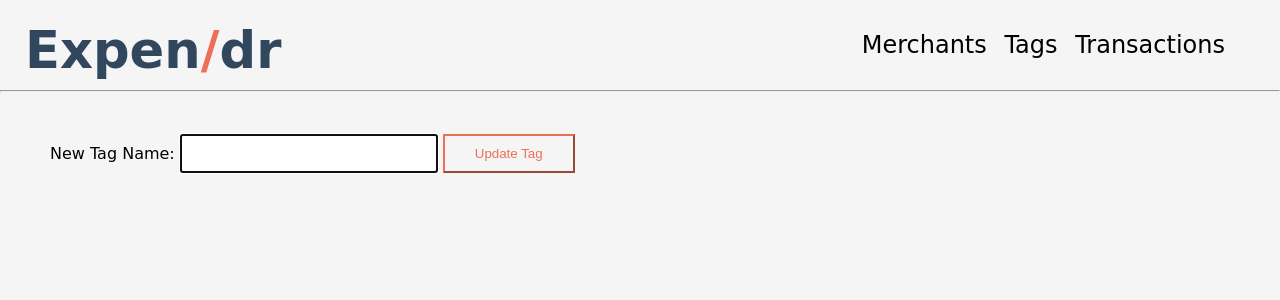
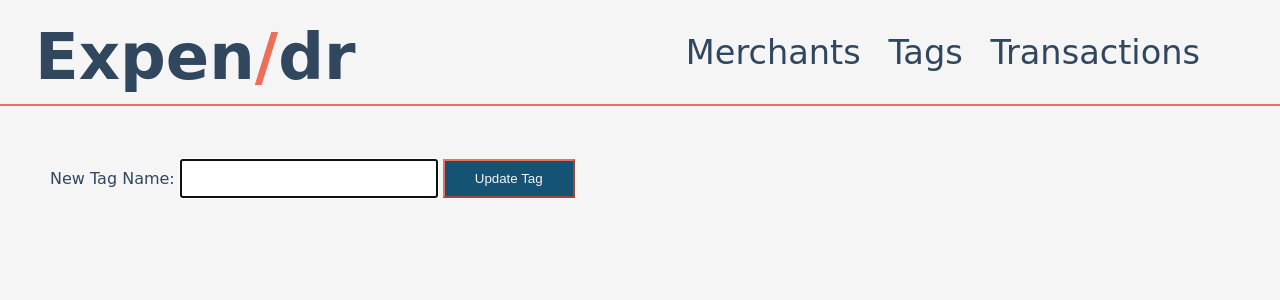
Before and after one commit to The-Adam-The/expen-dr, a Python web app: template templates/tags/edit.html in a window 1280 px wide. Shown: the top 300 px of the page. Run offline with Jinja, Linux system fonts and the light colour scheme; the template is opened without the code that fills it, so the values that code supplies are empty; some web fonts are replaced.

Commit message:
Added further CSS changes

```diff
--- a/static/style.css
+++ b/static/style.css
@@ -4,15 +4,12 @@ body {
     margin: 0;
 }
 
-
 .main-content {
     margin-bottom: 20px;
-
 }
 
 h1 {
-
-    font-size: 3.2em;
+    font-size: 4em;
     color: #30475E;
 }
 
@@ -23,19 +20,24 @@ a {
 
 h1, h2, h3, h4, h5, p, ul, td, th, label {
     font-family: 'Baloo Tamma 2', cursive;
+    color: #30475E;
 }
-
 
 nav > ul {
     list-style-type: none;
     text-decoration: none;
     font-size: 1.5em;
-    margin-right: 30px
+    margin-right: 50px
 }
 
 li {
     display: inline;
-    margin: 0 5px;
+    margin: 0 10px;
+    font-size: 1.4em;
+}
+
+li:hover {
+    color: #EE6F57;
 }
 
 .nav-links {
@@ -49,7 +51,7 @@ header {
 }
 
 #header-logo {
-    margin: 20px 0 10px 25px;
+    margin: 20px 0 10px 35px;
     color: #30475E;
     text-decoration: none;
 }
@@ -61,6 +63,7 @@ header {
 
 hr {
     margin:0;
+    border: 1px solid #EE6F57;
 }
 
 .welcome-splash {
@@ -76,7 +79,6 @@ hr {
 #welcome-logo {
     color: #F6F5F5;
     font-size: 10em;
-
 }
 
 
@@ -117,7 +119,6 @@ hr {
 
 .transaction-filter {
     display: flex;
-
 }
 
 input, label {
@@ -156,9 +157,11 @@ table {
 
 .button {
     padding: 10px 30px;
-    background-color: transparent;
-    color: #EE6F57;
+    background-color: #145374;
+    color: #F6F5F5;
     border-color: #EE6F57;
+    cursor: pointer;
+
 }
 
 .filter-button-div {
--- a/templates/base.html
+++ b/templates/base.html
@@ -23,7 +23,7 @@
             </ul>
         </nav>
     </header>
-    <hr>
+   <hr>
     <section class="main-content">
 
 
--- a/templates/merchants/index.html
+++ b/templates/merchants/index.html
@@ -5,16 +5,16 @@
         <tr>
             <th>Name</th>
             <th colspan="2">
-                <form action="merchants/new" class="transaction-new-button">
+                <form action="/merchants/new" class="transaction-new-button">
                 <button class="button" value="submit">Add Merchant</button>
                 </form>
             </th>
         </tr>
         {% for merchant in merchants  %}
         <tr>
-            <td><a href="merchants/{{merchant.id}}">{{merchant.name}} </a></td>
+            <td><a href="/merchants/{{merchant.id}}">{{merchant.name}} </a></td>
             <td>
-                <form action="merchants/{{merchant.id}}/edit">
+                <form action="/merchants/{{merchant.id}}/edit">
                     <button class="button" type="submit">Update</button>
                 </form>
             </td>
```
